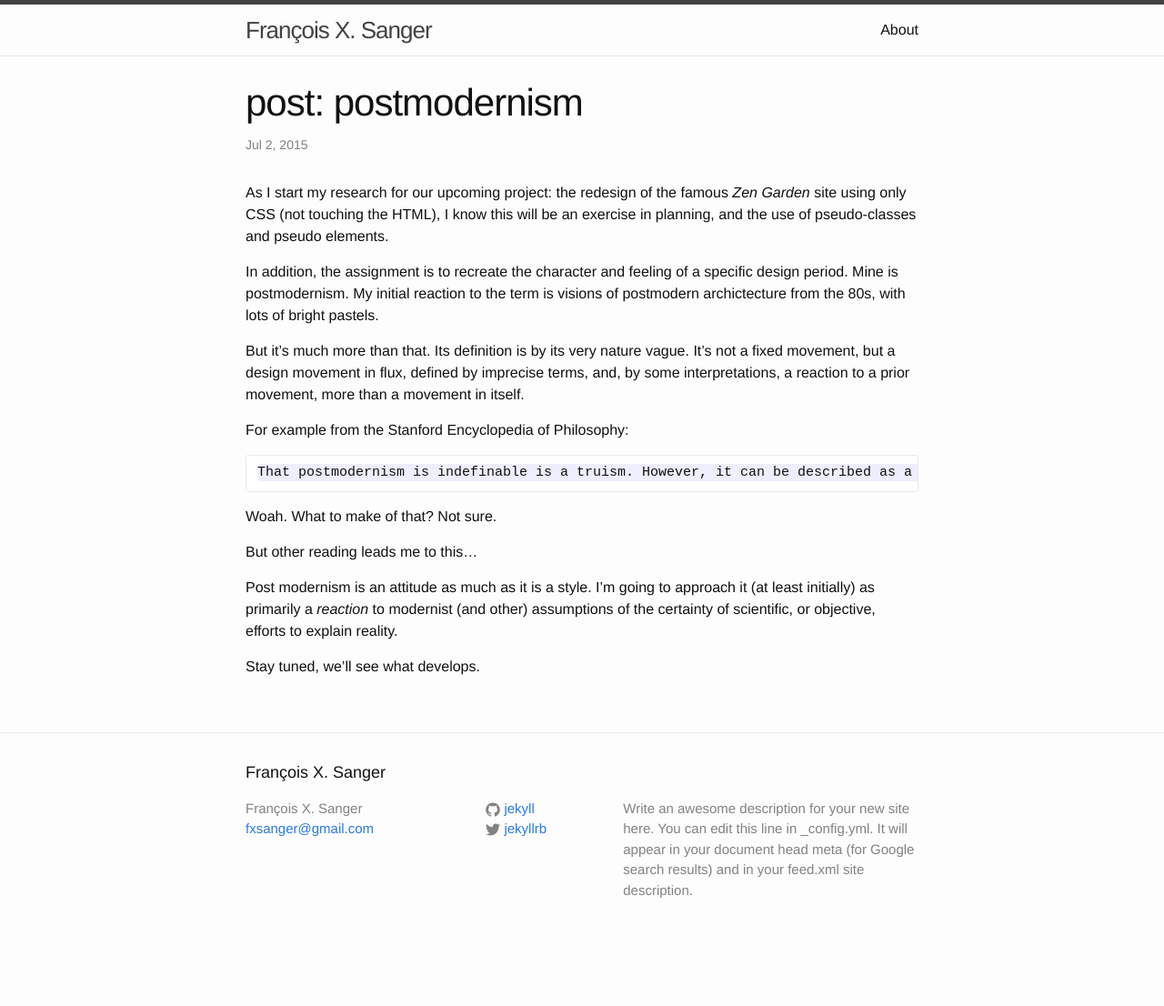
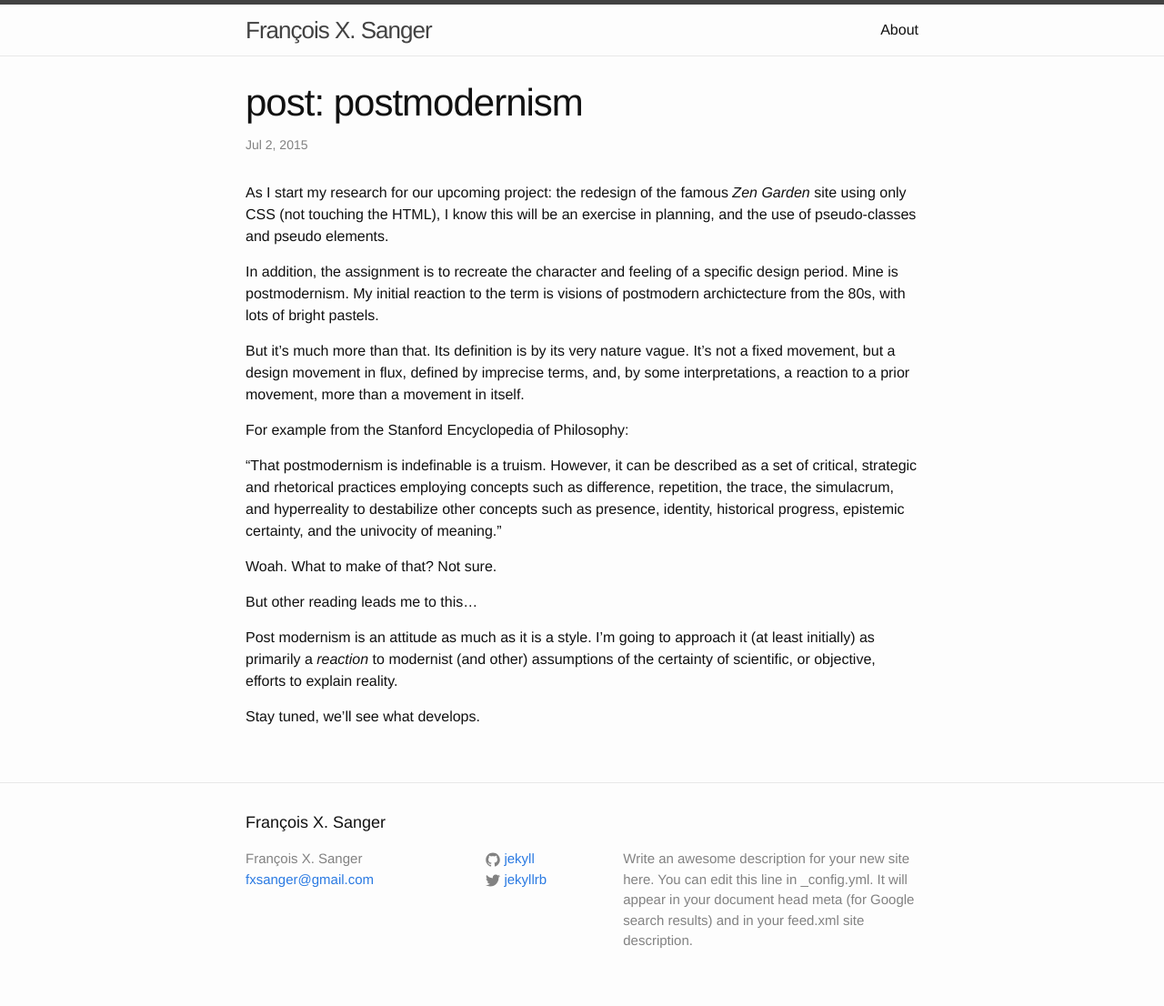
Before and after one commit to fsanger/fsanger.github.io, a Jekyll site: the page built from _posts/2015-07-02-postmodernism.md, in a window 1280 px wide. Shown: the whole page at 91% size. Built offline with Jekyll 4.4.1, drawn with Linux system fonts in a browser that asks for light colours; before the commit the page ends 1050 px from its top, so only the background shows below that.

```diff
--- a/_posts/2015-07-02-postmodernism.md
+++ b/_posts/2015-07-02-postmodernism.md
@@ -13,7 +13,7 @@ But it’s much more than that. Its definition is by its very nature vague. It
 
 For example from the Stanford Encyclopedia of Philosophy:
 
-	That postmodernism is indefinable is a truism. However, it can be described as a set of critical, strategic and rhetorical practices employing concepts such as difference, repetition, the trace, the simulacrum, and hyperreality to destabilize other concepts such as presence, identity, historical progress, epistemic certainty, and the univocity of meaning.
+“That postmodernism is indefinable is a truism. However, it can be described as a set of critical, strategic and rhetorical practices employing concepts such as difference, repetition, the trace, the simulacrum, and hyperreality to destabilize other concepts such as presence, identity, historical progress, epistemic certainty, and the univocity of meaning.”
 
 Woah. What to make of that? Not sure.
 
```
